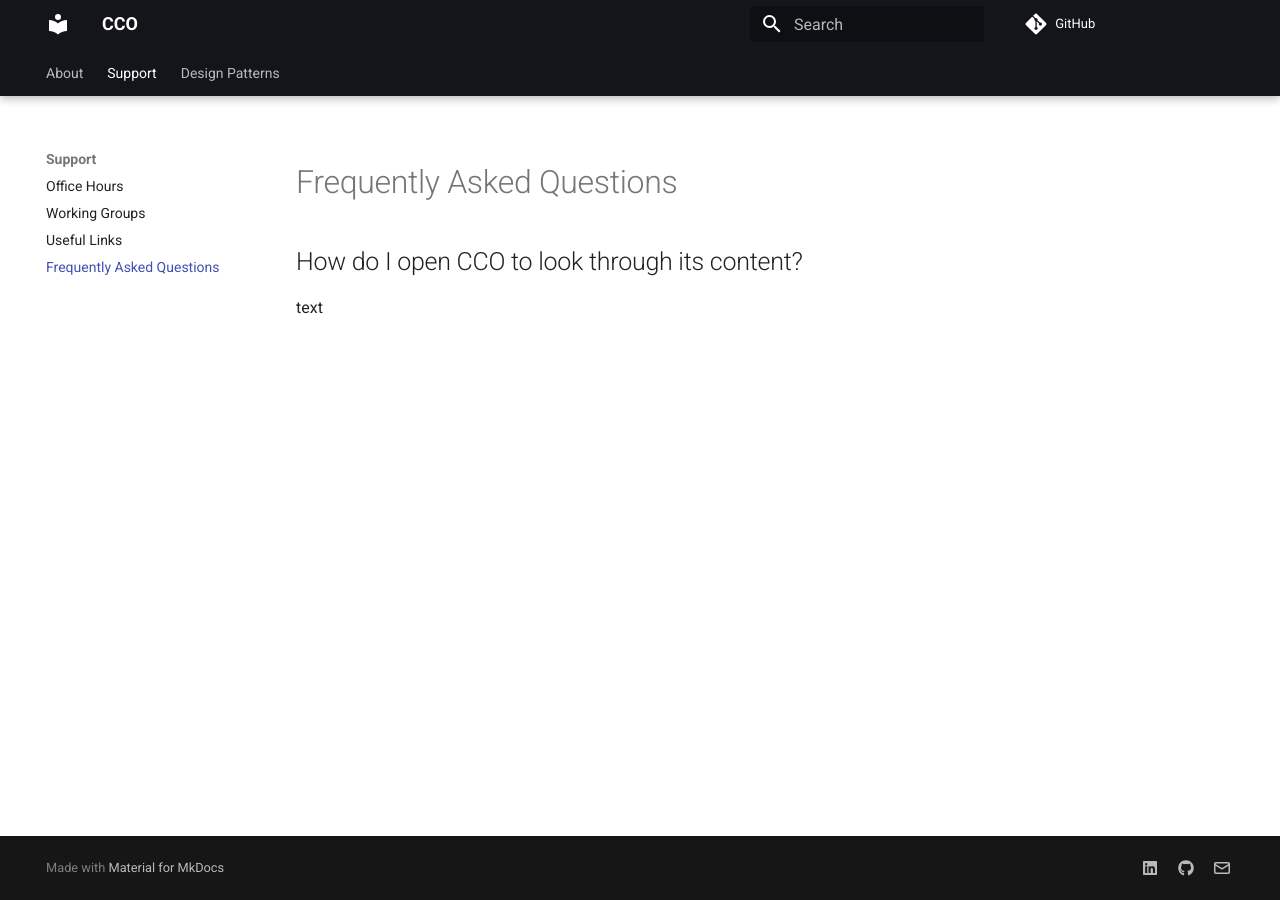
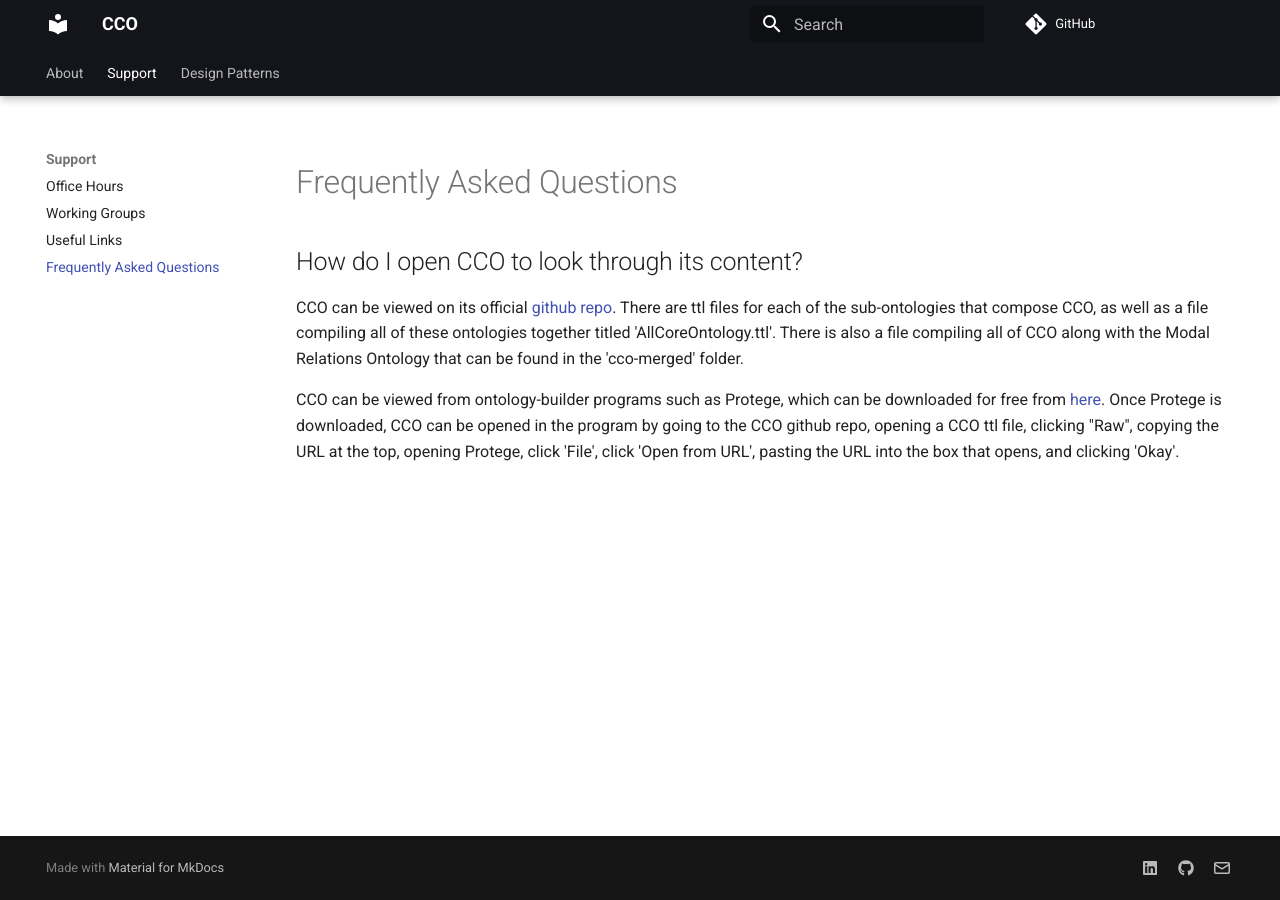
Before and after one commit to CommonCoreOntology/cco-webpage, an MkDocs documentation site: the page built from docs/faq.md, in a window 1280 px wide. Built offline with MkDocs 1.6.1 and Material for MkDocs 9.7.7, drawn with Linux system fonts in a browser that asks for light colours; comment, search, counter and statistics services are not loaded.

Commit message:
Update faq.md
faq 1

```diff
--- a/docs/faq.md
+++ b/docs/faq.md
@@ -8,6 +8,7 @@
 <body>
 <h1>Frequently Asked Questions</h1>
   <h2>How do I open CCO to look through its content?</h2>
-    <p>text</p>
+    <p>CCO can be viewed on its official <a href="[https://protege.stanford.edu/](https://github.com/CommonCoreOntology/CommonCoreOntologies)" target="_blank">github repo</a>. There are ttl files for each of the sub-ontologies that compose CCO, as well as a file compiling all of these ontologies together titled 'AllCoreOntology.ttl'. There is also a file compiling all of CCO along with the Modal Relations Ontology that can be found in the 'cco-merged' folder.</p>
+  <p>CCO can be viewed from ontology-builder programs such as Protege, which can be downloaded for free from <a href="https://protege.stanford.edu/" target="_blank">here</a>. Once Protege is downloaded, CCO can be opened in the program by going to the CCO github repo, opening a CCO ttl file, clicking "Raw", copying the URL at the top, opening Protege, click 'File', click 'Open from URL', pasting the URL into the box that opens, and clicking 'Okay'.</p>
 </body>
 </html>
```
